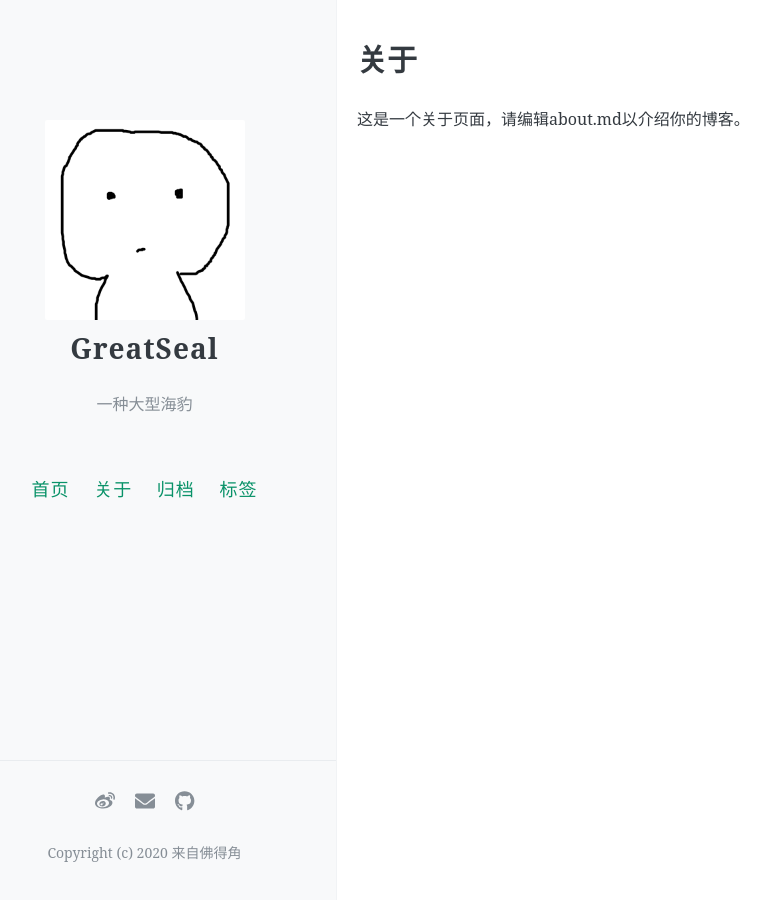
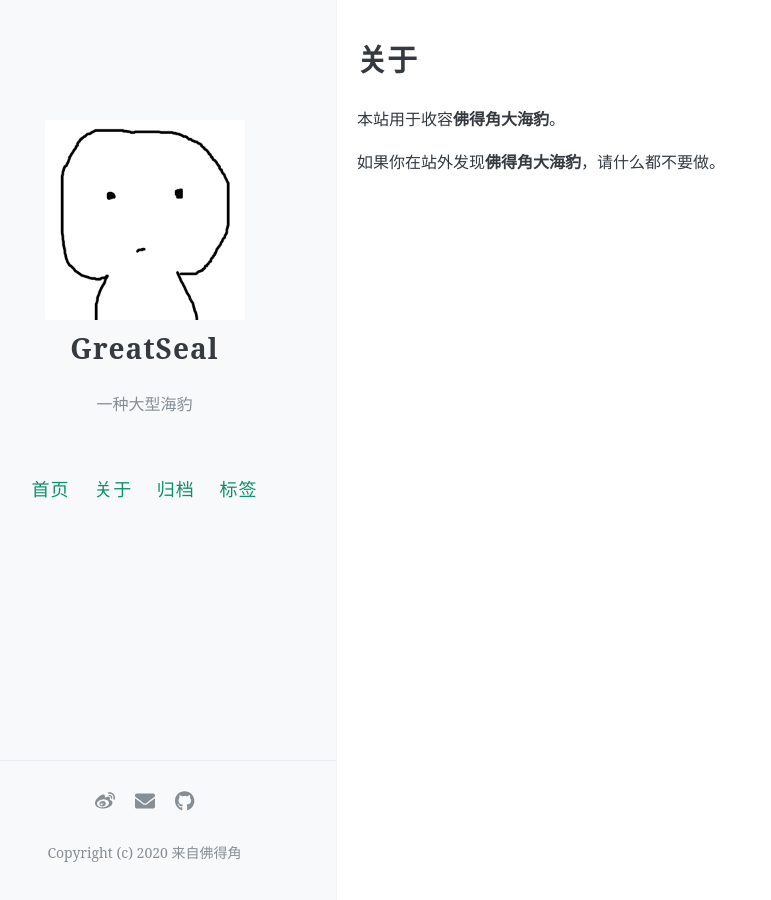
Before and after one commit to lcx64579/greatseal, a Jekyll site: the page built from about.md, in a window 1280 px wide. Shown: the whole page, without its empty margins (47-818 px from the left). Built offline with Jekyll 4.4.1, drawn with Linux system fonts in a browser that asks for light colours; comment, search, counter and statistics services are not loaded.

Commit message:
some fix 2020-06-23

```diff
--- a/about.md
+++ b/about.md
@@ -4,4 +4,6 @@ title: 关于
 permalink: /about/
 ---
 
-这是一个关于页面，请编辑about.md以介绍你的博客。
+本站用于收容**佛得角大海豹**。
+
+如果你在站外发现**佛得角大海豹**，请什么都不要做。
```
Also changed, not shown: _posts/2020-06-23-shyosatsu1.md (+0 -2 lines).
